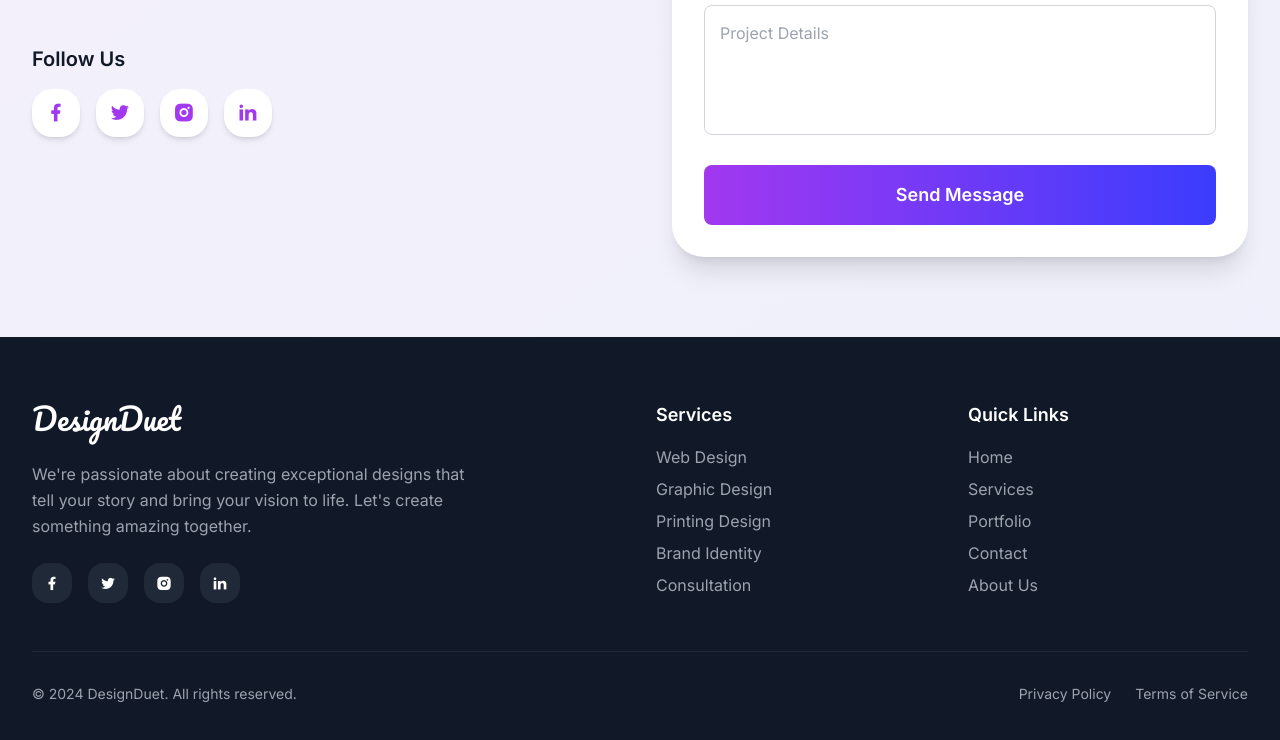
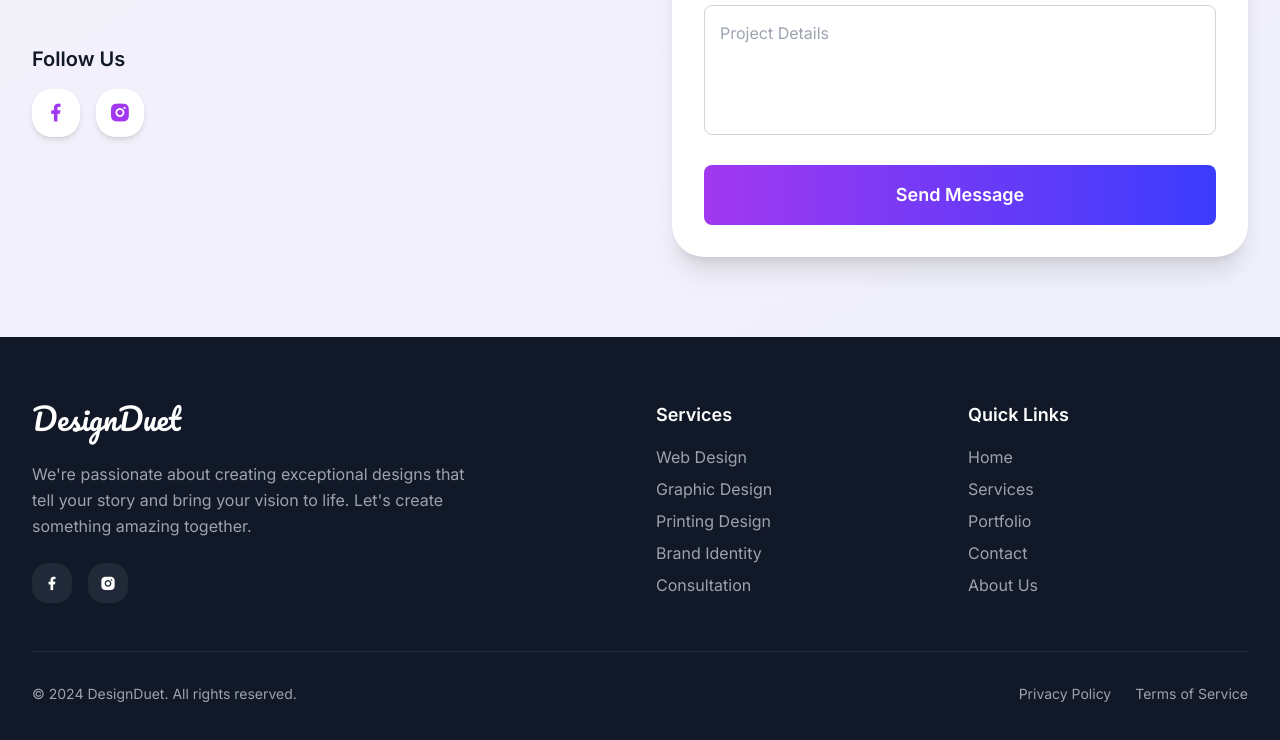
Before and after one commit to mihirmehra/dd, a website: page index.html in a window 1280 px wide. Shown: the part 4774-5514 px from the top of the page. Drawn offline with nearby package versions, Linux system fonts and the light colour scheme.

Commit message:
updated 3

```diff
--- a/index.html
+++ b/index.html
@@ -5,6 +5,7 @@
     <meta charset="UTF-8">
     <meta name="viewport" content="width=device-width, initial-scale=1.0">
     <title>DesignDuet - Transform Your Vision Into Reality</title>
+    <link rel="shortcut icon" href="assets/img/favicon.png" type="image/x-icon">
     <script src="https://cdn.tailwindcss.com/3.4.16"></script>
     <link rel="preconnect" href="https://fonts.googleapis.com">
     <link rel="preconnect" href="https://fonts.gstatic.com" crossorigin>
@@ -588,21 +589,13 @@
                     <div class="mt-12">
                         <h3 class="text-xl font-semibold text-gray-900 mb-4">Follow Us</h3>
                         <div class="flex space-x-4">
-                            <a href="#"
+                            <a href="https://www.facebook.com/share/1GS9a7ENi4/"
                                 class="w-12 h-12 bg-white rounded-xl flex items-center justify-center shadow-md hover:shadow-lg hover:scale-110 transition-all duration-300">
                                 <i class="ri-facebook-fill text-primary ri-lg"></i>
                             </a>
-                            <a href="#"
-                                class="w-12 h-12 bg-white rounded-xl flex items-center justify-center shadow-md hover:shadow-lg hover:scale-110 transition-all duration-300">
-                                <i class="ri-twitter-fill text-primary ri-lg"></i>
-                            </a>
-                            <a href="#"
+                            <a href="https://www.instagram.com/designduet01?igsh=MTNsMjcwMXAzM3hpaQ=="
                                 class="w-12 h-12 bg-white rounded-xl flex items-center justify-center shadow-md hover:shadow-lg hover:scale-110 transition-all duration-300">
                                 <i class="ri-instagram-fill text-primary ri-lg"></i>
-                            </a>
-                            <a href="#"
-                                class="w-12 h-12 bg-white rounded-xl flex items-center justify-center shadow-md hover:shadow-lg hover:scale-110 transition-all duration-300">
-                                <i class="ri-linkedin-fill text-primary ri-lg"></i>
                             </a>
                         </div>
                     </div>
@@ -725,21 +718,13 @@
                         to life. Let's create something amazing together.
                     </p>
                     <div class="flex space-x-4">
-                        <a href="#"
+                        <a href="https://www.facebook.com/share/1GS9a7ENi4/"
                             class="w-10 h-10 bg-gray-800 rounded-lg flex items-center justify-center hover:bg-primary transition-colors duration-300">
                             <i class="ri-facebook-fill"></i>
                         </a>
-                        <a href="#"
-                            class="w-10 h-10 bg-gray-800 rounded-lg flex items-center justify-center hover:bg-primary transition-colors duration-300">
-                            <i class="ri-twitter-fill"></i>
-                        </a>
-                        <a href="#"
+                        <a href="https://www.instagram.com/designduet01?igsh=MTNsMjcwMXAzM3hpaQ=="
                             class="w-10 h-10 bg-gray-800 rounded-lg flex items-center justify-center hover:bg-primary transition-colors duration-300">
                             <i class="ri-instagram-fill"></i>
-                        </a>
-                        <a href="#"
-                            class="w-10 h-10 bg-gray-800 rounded-lg flex items-center justify-center hover:bg-primary transition-colors duration-300">
-                            <i class="ri-linkedin-fill"></i>
                         </a>
                     </div>
                 </div>
```
Also changed, not shown: privacy-policy.html (+2 -10 lines), terms-conditions.html (+2 -10 lines).
